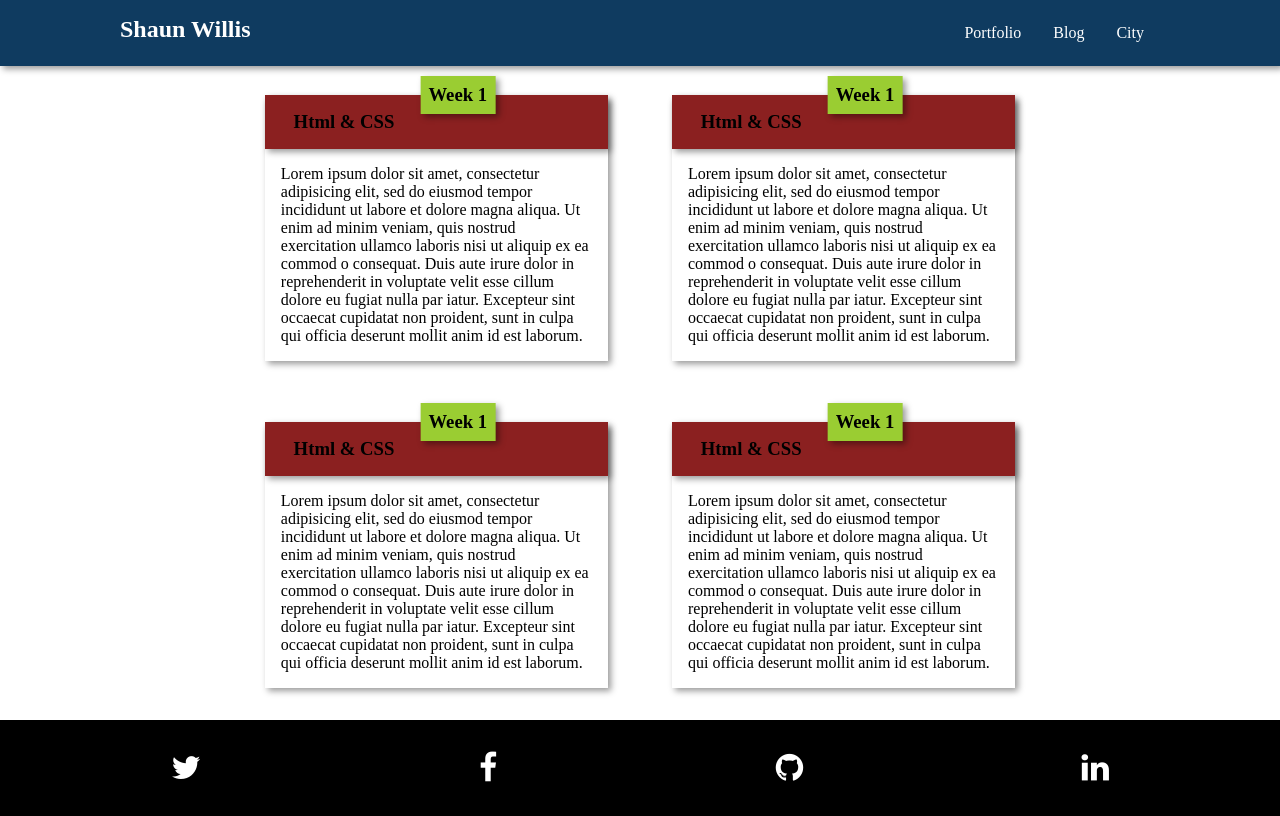
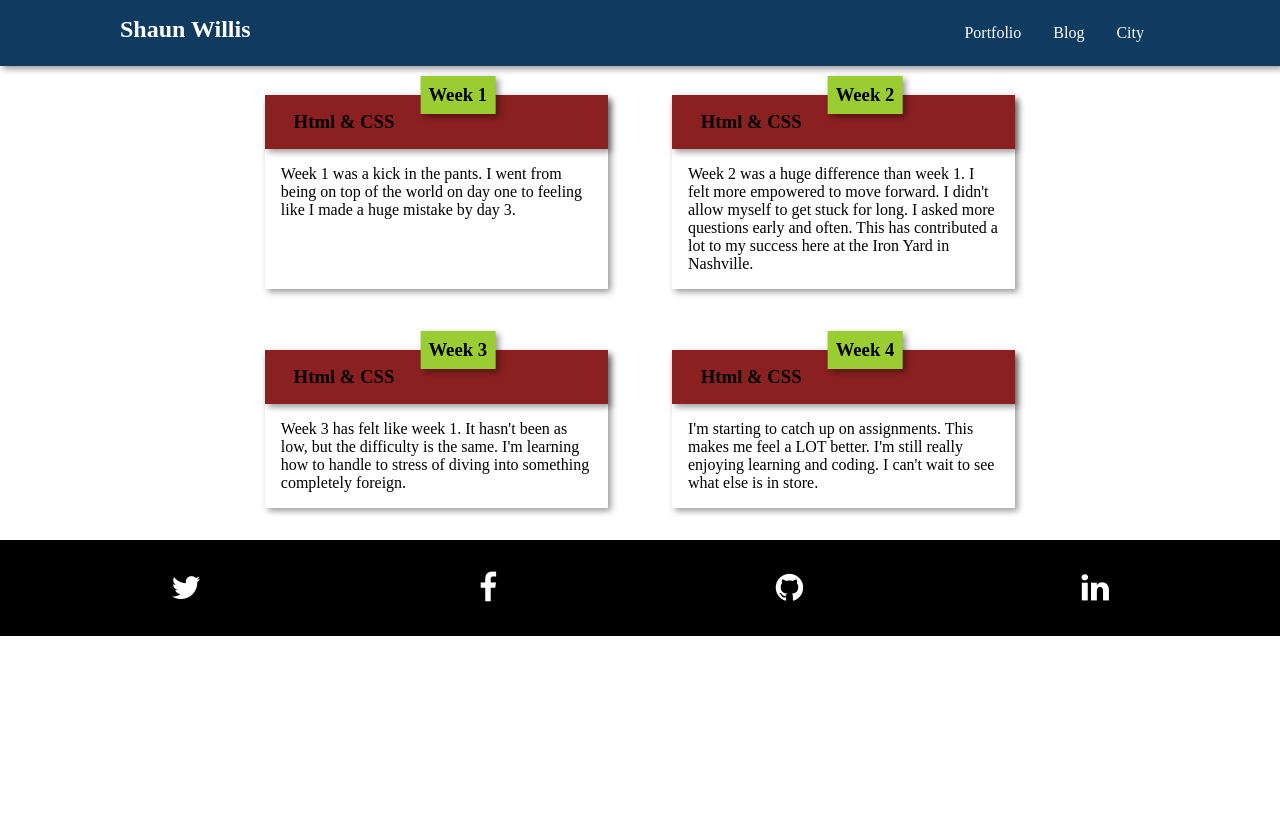
Before and after one commit to ShaunWMusic/07-portofolio-site, a website: page public/blog.html in a window 1280 px wide. Drawn offline with nearby package versions, Linux system fonts and the light colour scheme; files that its build step writes are made by us from their sources.

Commit message:
Add content to blog

```diff
--- a/public/blog.html
+++ b/public/blog.html
@@ -28,50 +28,40 @@
           <h3 class="header-card-week-1">Week 1</h3>
         </div>
         <p class="body-card">
-          Lorem ipsum dolor sit amet, consectetur adipisicing elit, sed do eiusmod tempor incididunt ut labore et dolore
-           magna aliqua. Ut enim ad minim veniam, quis nostrud exercitation ullamco laboris nisi ut aliquip ex ea commod
-           o consequat. Duis aute irure dolor in reprehenderit in voluptate velit esse cillum dolore eu fugiat nulla par
-           iatur. Excepteur sint occaecat cupidatat non proident, sunt in culpa qui officia deserunt mollit anim id est
-           laborum.
+          Week 1 was a kick in the pants. I went from being on top of the world on day one to feeling like I made a huge
+          mistake by day 3.
          </p>
       </div>
       <div class="profile-card">
         <div class="profile__header-card">
           <h3 class="header-card">Html & CSS</h3>
-          <h3 class="header-card-week-1">Week 1</h3>
+          <h3 class="header-card-week-1">Week 2</h3>
         </div>
         <p class="body-card">
-          Lorem ipsum dolor sit amet, consectetur adipisicing elit, sed do eiusmod tempor incididunt ut labore et dolore
-           magna aliqua. Ut enim ad minim veniam, quis nostrud exercitation ullamco laboris nisi ut aliquip ex ea commod
-           o consequat. Duis aute irure dolor in reprehenderit in voluptate velit esse cillum dolore eu fugiat nulla par
-           iatur. Excepteur sint occaecat cupidatat non proident, sunt in culpa qui officia deserunt mollit anim id est
-           laborum.
+          Week 2 was a huge difference than week 1. I felt more empowered to move forward. I
+          didn't allow myself to get stuck for long. I asked more questions early and often. This has
+          contributed a lot to my success here at the Iron Yard in Nashville.
           </p>
       </div>
       <div class="profile-card">
         <div class="profile__header-card">
           <h3 class="header-card">Html & CSS</h3>
-          <h3 class="header-card-week-1">Week 1</h3>
+          <h3 class="header-card-week-1">Week 3</h3>
         </div>
         <p class="body-card">
-          Lorem ipsum dolor sit amet, consectetur adipisicing elit, sed do eiusmod tempor incididunt ut labore et dolore
-           magna aliqua. Ut enim ad minim veniam, quis nostrud exercitation ullamco laboris nisi ut aliquip ex ea commod
-           o consequat. Duis aute irure dolor in reprehenderit in voluptate velit esse cillum dolore eu fugiat nulla par
-           iatur. Excepteur sint occaecat cupidatat non proident, sunt in culpa qui officia deserunt mollit anim id est
-           laborum.
+          Week 3 has felt like week 1. It hasn't been as low, but the difficulty is the same.
+          I'm learning how to handle to stress of diving into something completely foreign.
+
         </p>
       </div>
       <div class="profile-card">
         <div class="profile__header-card">
           <h3 class="header-card">Html & CSS</h3>
-          <h3 class="header-card-week-1">Week 1</h3>
+          <h3 class="header-card-week-1">Week 4</h3>
         </div>
         <p class="body-card">
-          Lorem ipsum dolor sit amet, consectetur adipisicing elit, sed do eiusmod tempor incididunt ut labore et dolore
-           magna aliqua. Ut enim ad minim veniam, quis nostrud exercitation ullamco laboris nisi ut aliquip ex ea commod
-           o consequat. Duis aute irure dolor in reprehenderit in voluptate velit esse cillum dolore eu fugiat nulla par
-           iatur. Excepteur sint occaecat cupidatat non proident, sunt in culpa qui officia deserunt mollit anim id est
-           laborum.
+          I'm starting to catch up on assignments. This makes me feel a LOT better.
+          I'm still really enjoying learning and coding. I can't wait to see what else is in store.
         </p>
       </div>
     </div>
@@ -79,10 +69,10 @@
   </section>
   <footer class="footer">
     <div class="container-footer">
-      <span class="fa fa-2x fa-twitter"></span>
-      <span class="fa fa-2x fa-facebook"></span>
-      <span class="fa fa-2x fa-github"></span>
-      <span class="fa fa-2x fa-linkedin"></span>
+      <a href="http://twitter.com/shaunwmusic">  <span class="fa fa-2x fa-twitter"></span></a>
+      <a href="http://facebook.com/shaunwmusic"><span class="fa fa-2x fa-facebook"></span></a>
+      <a href="http://github.com/shaunwmusic"><span class="fa fa-2x fa-github"></span></a>
+      <a href="http://linkedin.com/in/shaunwillis"><span class="fa fa-2x fa-linkedin"></span></a>
     </div>
   </footer>
 </div>
```
Also changed, not shown: public/city.html (+4 -4 lines).
